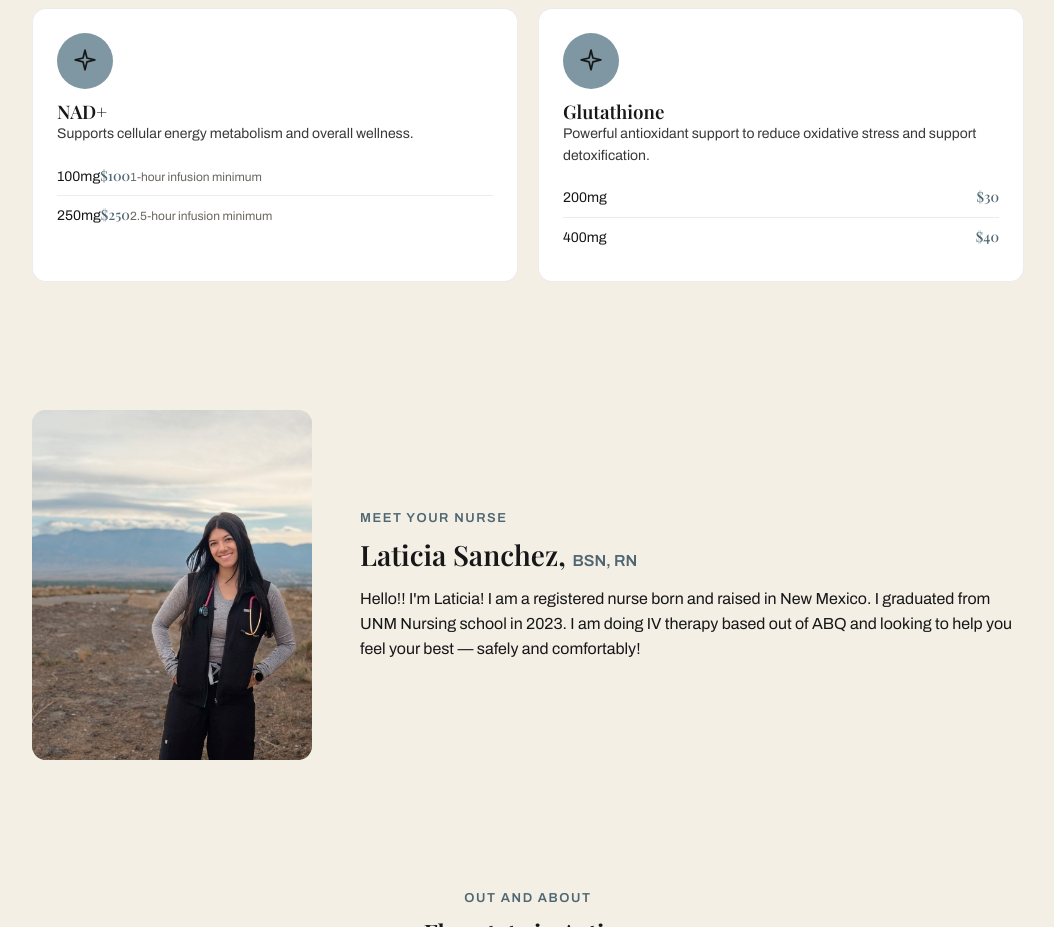
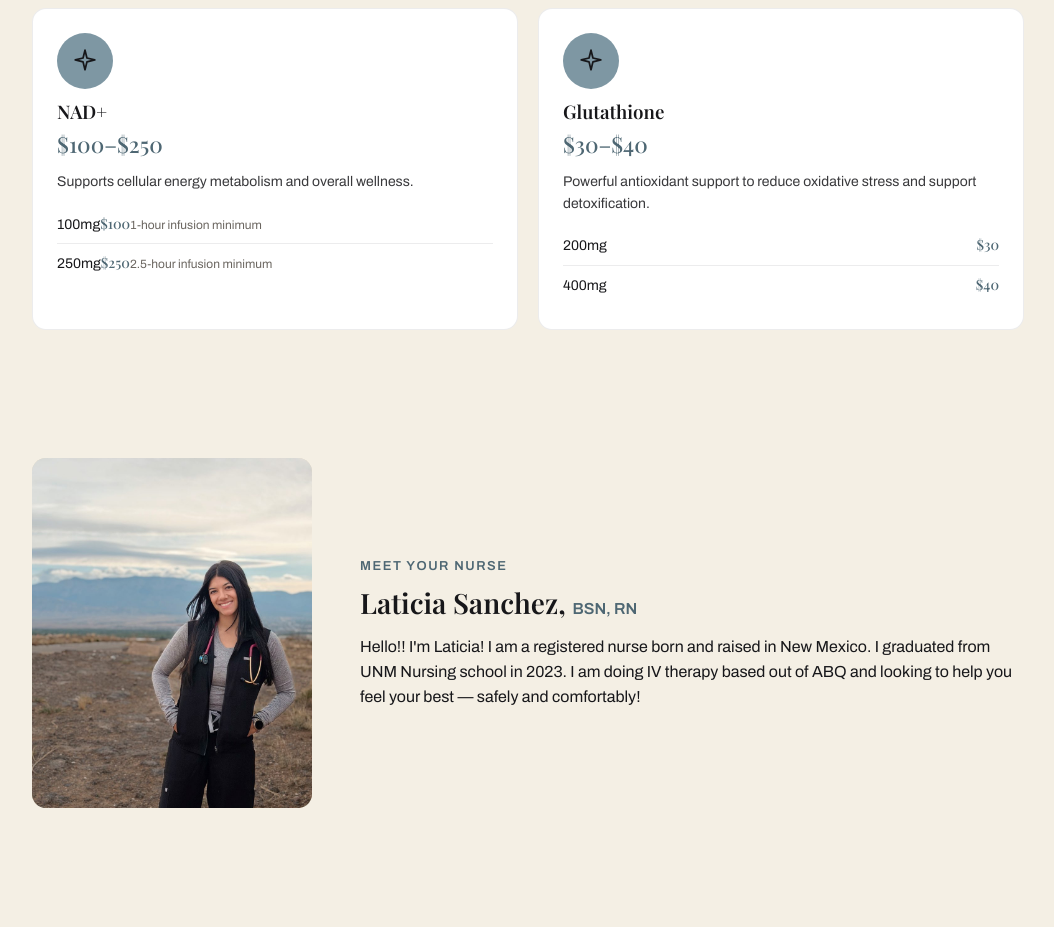
Before and after one commit to jcsanchez0216/flowstate-iv-therapy, a plain HTML site: page index.html in a window 1280 px wide. Shown: the part 2580-3507 px from the top of the page, without its empty margins (112-1166 px from the left). Drawn offline with nearby package versions, Linux system fonts and the light colour scheme.

Commit message:
Add lead price line to NAD+/Glutathione cards for consistency with other pricing cards
The Works and Hangover items showed prices immediately under the title,
matching every other drip/add-on card. NAD+ and Glutathione buried their
pricing in a tier list after the full benefit description, with no price
visible near the top at all -- flagged as visually inconsistent in a
design review. Fix: add a $X-$Y price range under the title, matching
the .price treatment every other card uses, while keeping the detailed
per-dose tier list below for people who want the specifics.

Co-Authored-By: Claude Sonnet 5 <noreply@anthropic.com>

```diff
--- a/index.html
+++ b/index.html
@@ -355,6 +355,7 @@
         <article class="premium-card">
           <div class="icon-circle" aria-hidden="true"><svg><use href="#icon-sparkle"/></svg></div>
           <h3>NAD+</h3>
+          <p class="price">$100&ndash;$250</p>
           <p class="benefit">Supports cellular energy metabolism and overall wellness.</p>
           <ul class="tier-list">
             <li>
@@ -372,6 +373,7 @@
         <article class="premium-card">
           <div class="icon-circle" aria-hidden="true"><svg><use href="#icon-sparkle"/></svg></div>
           <h3>Glutathione</h3>
+          <p class="price">$30&ndash;$40</p>
           <p class="benefit">Powerful antioxidant support to reduce oxidative stress and support detoxification.</p>
           <ul class="tier-list">
             <li>
```
